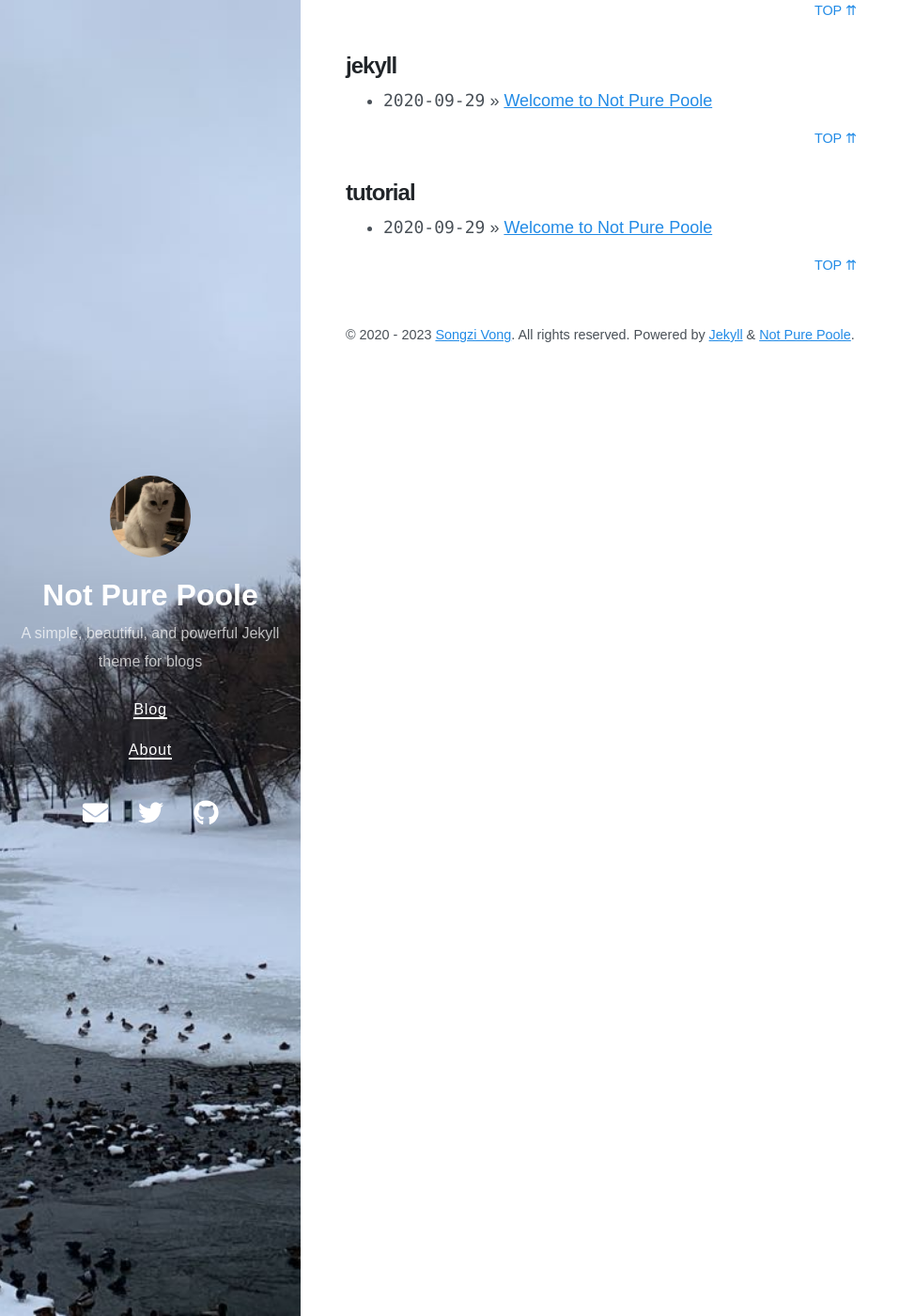
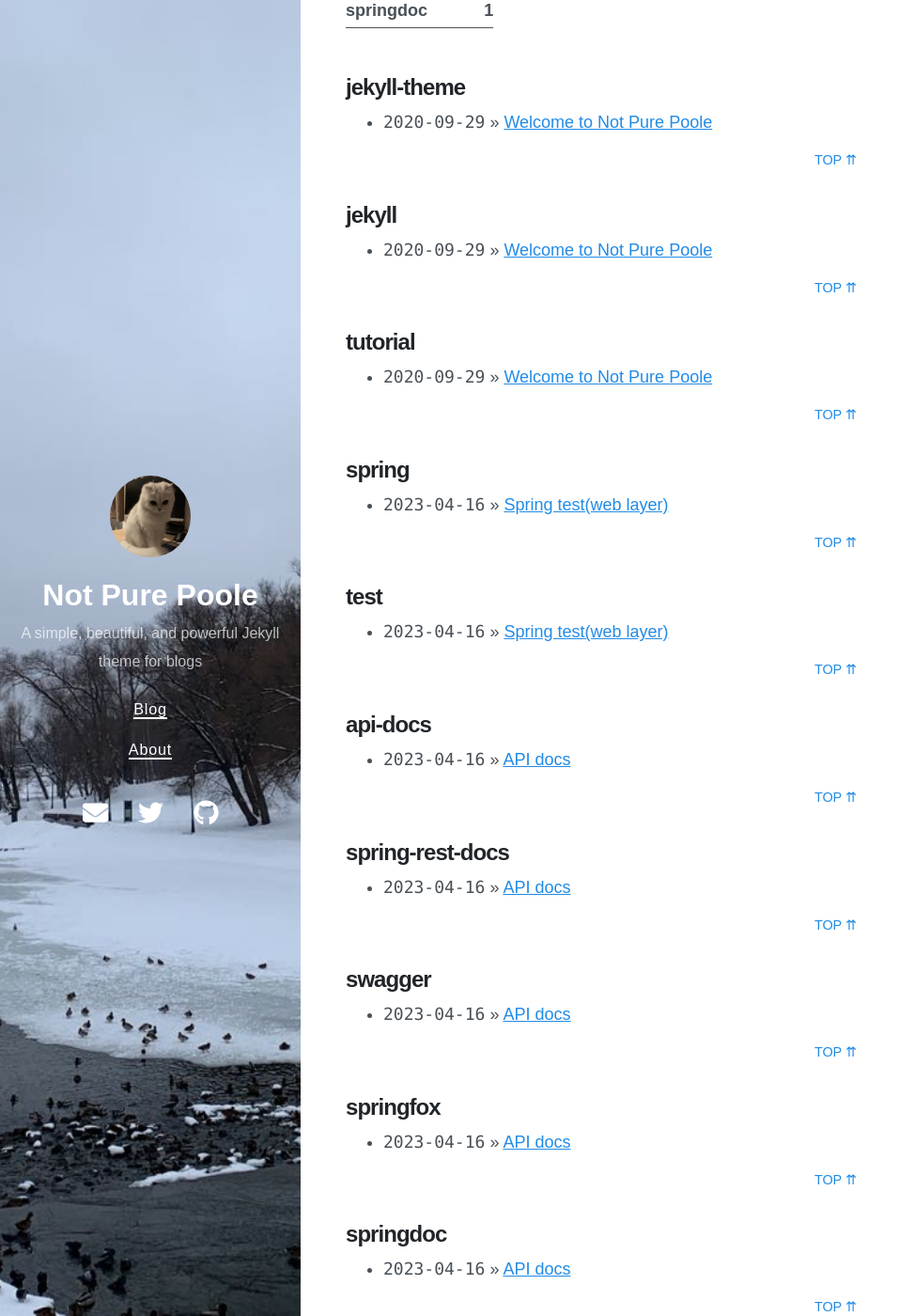
Before and after one commit to 5dongdong2/5dongdong2.github.io, a Jekyll site: the page built from tags.md, in a window 1280 px wide and 1400 px high, scrolled down 336 px. Shown: the whole window at 94% size, without its empty margins (0-974 px from the left). Built offline with Jekyll 4.4.1, drawn with Linux system fonts in a browser that asks for light colours; nearby versions of some CDN libraries; some of the changed text lies outside the part shown.

Commit message:
post theme 적용

```diff
--- a/_posts/2023-04-17-API-docs.markdown
+++ b/_posts/2023-04-17-API-docs.markdown
@@ -1,8 +1,10 @@
 ---
 layout: post
-title:  "API docs"
-date:   2023-04-17 01:29:08 +0900
-categories: API docs
+title: API docs
+date: 2023-04-17 01:29:08 +0900
+# last_modified_at: 2023-04-18 12:40:00 +0900
+tags: [api docs, spring rest docs, swagger, springfox, springdoc]
+toc: true
 ---
 # API docs
 
```
Also changed, not shown: _posts/2023-04-16-Web-layer-Test.markdown (+5 -3 lines).
